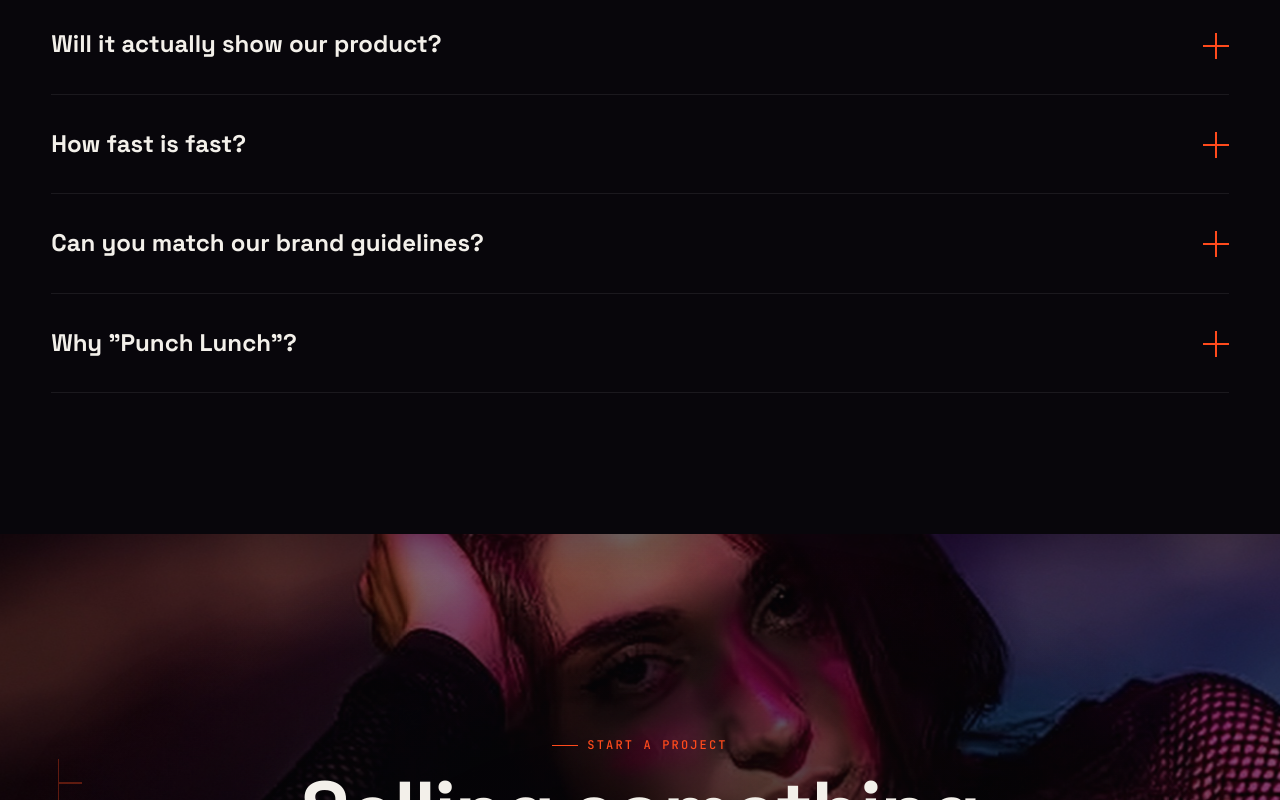
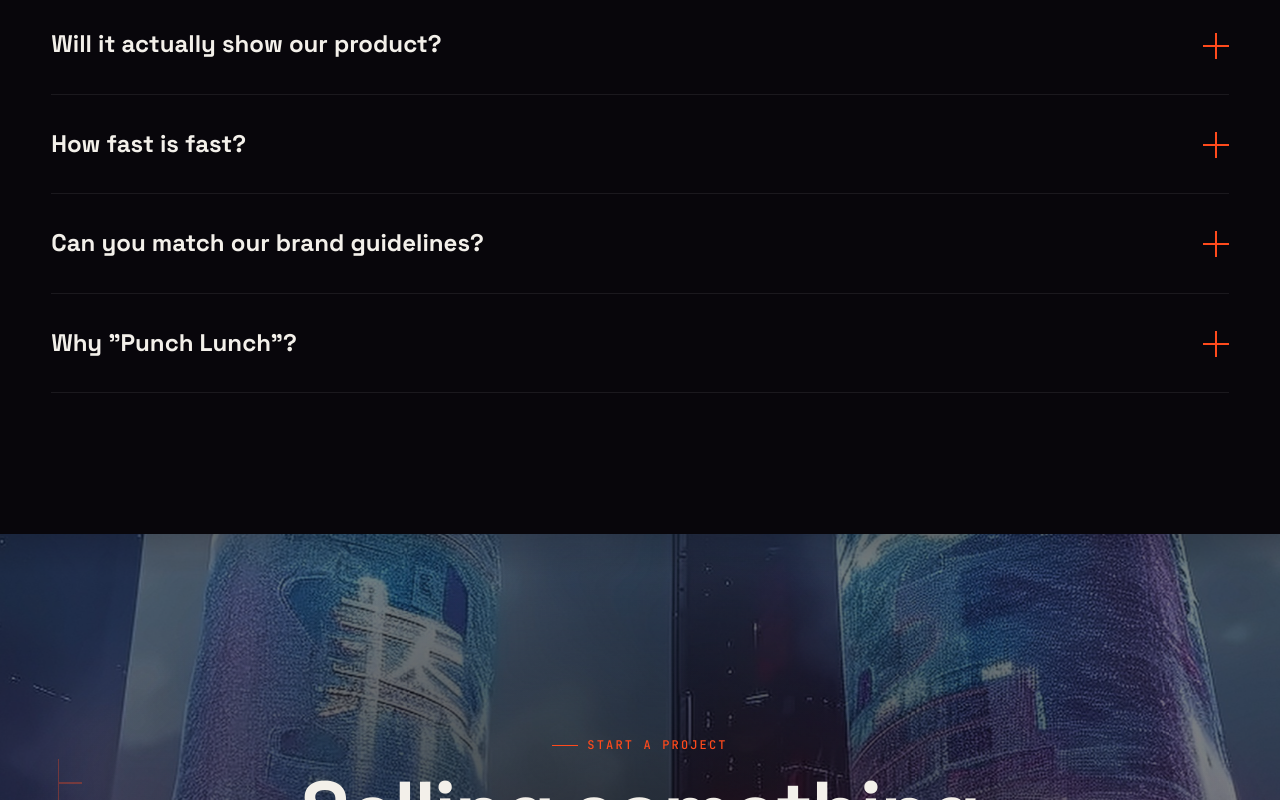
Before and after one commit to rivnefurniture-lab/punchlunch, a plain HTML site: page v2.html in a window 1280 px wide. Shown: the part 4783-5583 px from the top of the page. Drawn offline with Linux system fonts and the light colour scheme; animation ran at ten frames a second.

Commit message:
Swap interstitial/CTA creatives to futuristic station + cyberpunk city

```diff
--- a/v2.html
+++ b/v2.html
@@ -179,7 +179,7 @@
 
 /* cta */
 .cta{text-align:center;padding:clamp(100px,15vw,200px) 0;position:relative;overflow:hidden;z-index:2}
-.cta img.bg{position:absolute;inset:0;width:100%;height:100%;object-fit:cover;object-position:center 30%;z-index:0;opacity:.5;-webkit-mask:linear-gradient(180deg,transparent 0,#000 28%,#000 72%,transparent 100%);mask:linear-gradient(180deg,transparent 0,#000 28%,#000 72%,transparent 100%)}
+.cta img.bg{position:absolute;inset:0;width:100%;height:100%;object-fit:cover;object-position:center 42%;z-index:0;opacity:.5;-webkit-mask:linear-gradient(180deg,transparent 0,#000 28%,#000 72%,transparent 100%);mask:linear-gradient(180deg,transparent 0,#000 28%,#000 72%,transparent 100%)}
 .cta .veil{position:absolute;inset:0;z-index:1;background:radial-gradient(66% 66% at 50% 50%,rgba(var(--bg-rgb),.56),transparent 76%)}
 .cta .in{position:relative;z-index:2}
 .cta h2{font-size:clamp(38px,6.4vw,104px);line-height:.98;font-weight:700;letter-spacing:-.02em;margin:0 auto 26px;max-width:16ch}
@@ -281,7 +281,7 @@
 
 <!-- INTERSTITIAL -->
 <div class="inter">
-  <div class="cr"><img class="px" data-px="0.05" src="assets/creatives/city.jpg" alt="City light trails at dusk"></div>
+  <div class="cr"><img class="px" data-px="0.05" src="assets/creatives/station.jpg" alt="Futuristic high-speed station" style="object-position:center 70%"></div>
   <div class="crop in"><i></i><i></i><i></i><i></i></div>
   <div class="in"><div class="eyebrow" style="justify-content:center">The math</div><h2 class="reveal">Made to look expensive. <span class="serif accent">Priced not to be.</span></h2></div>
 </div>
@@ -319,7 +319,7 @@
 
 <!-- CTA -->
 <section class="cta" id="contact">
-  <img class="bg px" data-px="0.05" src="assets/creatives/portrait.jpg" alt="Neon-lit portrait">
+  <img class="bg px" data-px="0.05" src="assets/creatives/cyber.jpg" alt="Neon cyberpunk city">
   <div class="veil"></div>
   <div class="crop in"><i></i><i></i><i></i><i></i></div>
   <div class="in">
```
Also changed, not shown: assets/creatives/cyber.jpg (added), assets/creatives/station.jpg (added).
